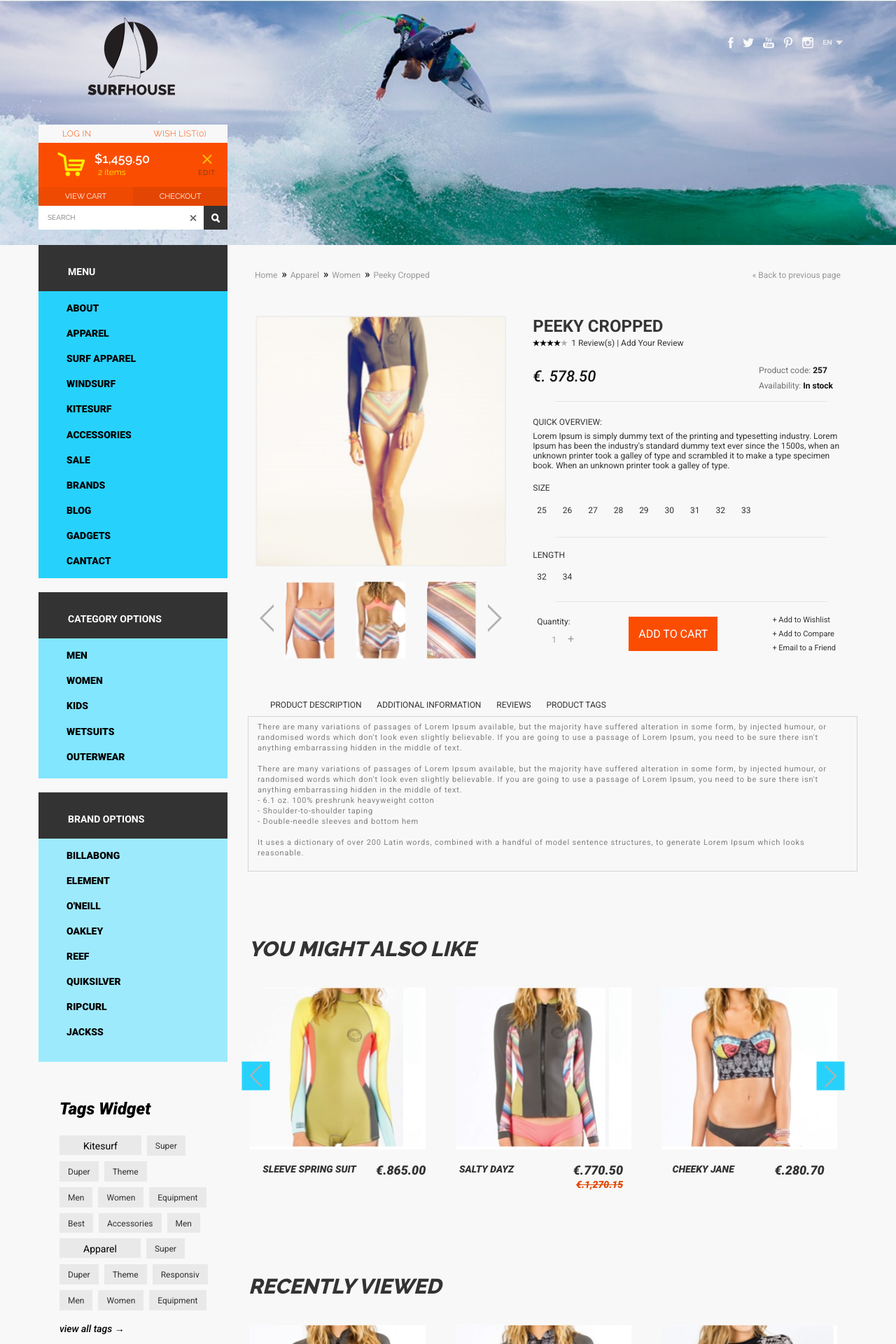
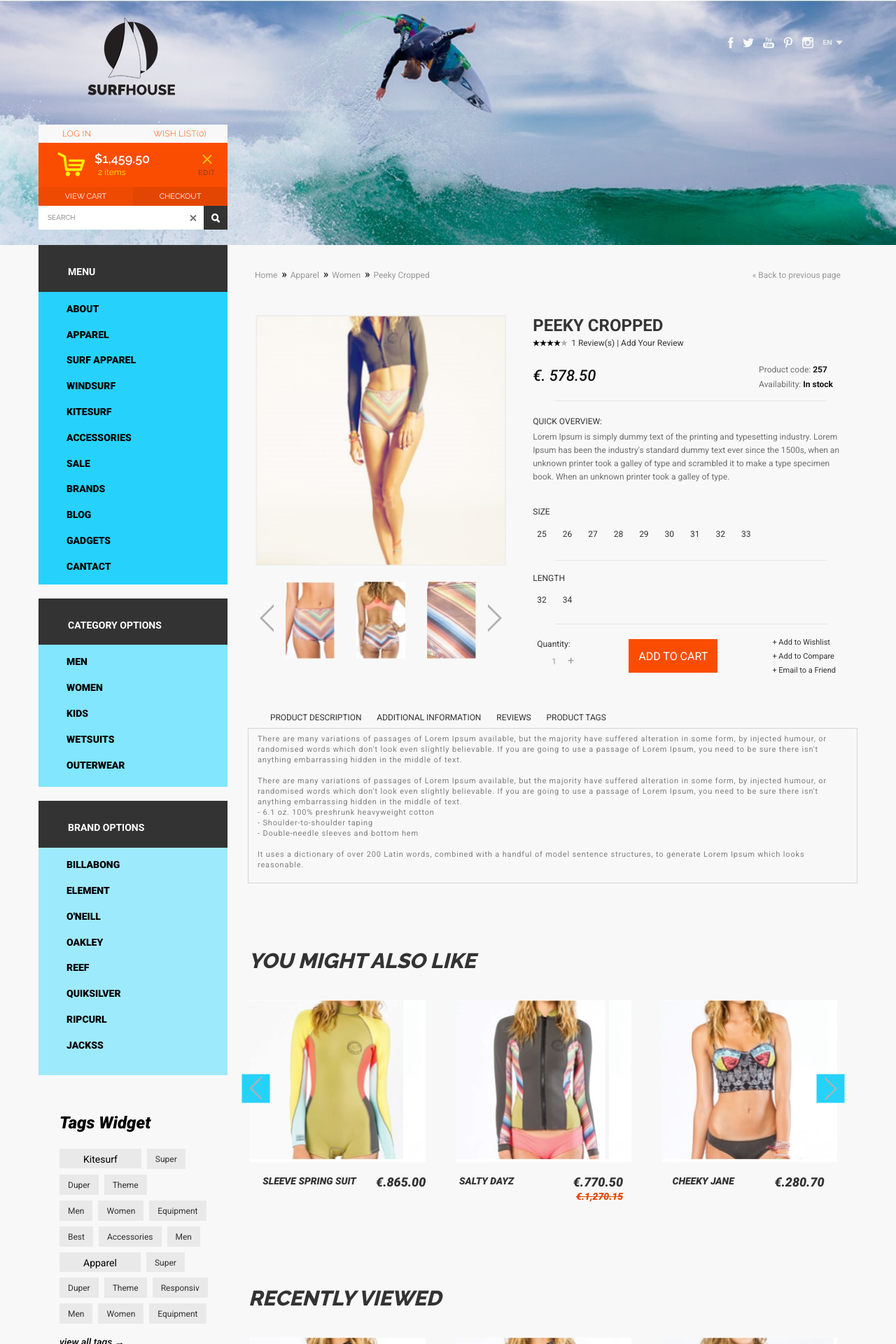
Before and after one commit to TSergey93/Surfhouse, a web app: file product description.html in a window 1280 px wide. Shown: the top 1920 px of the page at 70% size. Run offline with its HTML, style and script files only (its server is not run), Linux system fonts and the light colour scheme.

Commit message:
Добавлено выравнивание по ширине с переносами, сокращена запись font и другие мелкие исправления

```diff
--- a/css/main_css.css
+++ b/css/main_css.css
@@ -7,6 +7,7 @@
 
 body {
     background: #f8f8f8;
+    min-width: 284px;
 }
 
 .header_content,
@@ -397,14 +384,12 @@
     display: block;
     background-color: #333333;
     padding: 30px 0 20px 42px;
-    font-size: 14px;
-    font-weight: 700;
+    font: 700 14px/1.2 Roboto, sans-serif;
     color: #ffffff;
 }
 
 .left_sidebar section:not(.tags) ul {
-    font-size: 14px;
-    font-weight: 900;
+    font: 900 14px/1.2 Roboto, sans-serif;
 }
 
 .left_sidebar .menu ul {
@@ -447,11 +432,9 @@
 }
 
 .tags h2 {
-    padding: 21px 0 15px 30px;
+    padding: 21px 0 14px 30px;
     background: none;
-    font-size: 24px;
-    font-weight: 900;
-    font-style: italic;
+    font: italic 900 24px/1.2 Roboto, sans-serif;
     color: #000000;
 }
 
@@ -491,10 +474,8 @@
 
 .left_sidebar .tags span {
     margin-left: 30px;
-    font-size: 14px;
+    font: italic 400 14px/1.2 Roboto, sans-serif;
     color: #000000;
-    font-weight: 400;
-    font-style: italic;
 }
 
 .left_sidebar .tags span:hover {
@@ -713,27 +686,22 @@
     display: flex;
     justify-content: space-between;
     height: 21px;
-    font-size: 14px;
-    font-weight: 900;
-    font-style: italic;
-    line-height: 18px;
     color: #333333;
 }
 
 .products .product_name {
     display: inline-block;
-    position: static;
     min-width: 0%;
-    font-size: 14px;
-    line-height: 18px;
+    font: italic 900 14px/1.3 Roboto, sans-serif;
     margin-top: 0;
-    word-wrap: break-word;
+    -webkit-hyphens: auto;
+    -moz-hyphens: auto;
+    -ms-hyphens: auto;
 }
 
 .products span {
     position: relative;
-    font-size: 18px;
-    line-height: 20px;
+    font: italic 900 18px/20px Roboto, sans-serif;
     margin-top: 1px;
 }
 
@@ -796,6 +763,17 @@
 /* product catalog.html page end*/
 
 /* product description.html page begin*/
+
+.descriptions nav a,
+.overview div p,
+.price,
+.overview h2,
+.overview>span:nth-of-type(-n+2),
+.overview>ul li,
+.overview .privilege,
+.description li a {
+    font: 400 12px/1.1 Roboto, sans-serif;;
+}
 
 main .descriptions {
     max-width: 872px;
@@ -939,16 +912,12 @@
 }
 
 .price {
-    font-size: 12px;
-    font-weight: 400;
     color: #707070;
 }
 
 .price>span {
     margin-bottom: 5px;
-    font-size: 22px;
-    font-weight: 500;
-    font-style: italic;
+    font: italic 500 22px/1.2 Roboto, sans-serif;
     color: #111111;
 }
 
@@ -970,16 +939,12 @@
 .overview h2 {
     margin-top: 23px;
     margin-bottom: 6px;
-    font-size: 12px;
-    font-weight: 400;
     color: #353535;
 }
 
-.overview p:nth-of-type(2) {
+.overview>p {
     padding-bottom: 16px;
-    font-size: 12px;
-    font-weight: 400;
-    line-height: 16px;
+    font: 400 12px/1.6 Roboto, sans-serif;
     color: #707070;
 }
 
@@ -1034,12 +995,10 @@
     box-sizing: border-box;
     margin-top: 21px;
     padding: 0 6px;
-    font-size: 12px;
-    font-weight: 400;
     color: #353535;
 }
 
-.privilege div:nth-of-type(1) {
+.privilege div {
     margin-top: 1px;
 }
 
@@ -1059,8 +1018,7 @@
     display: inline-block;
     padding: 16px 14px 14px;
     background: #fb4d01;
-    font-size: 16px;
-    font-weight: 400;
+    font: 400 16px/1.1 Roboto, sans-serif;
     color: #ffffff;
 }
 
@@ -1069,10 +1027,9 @@
     box-shadow: inset 0 0 20px -5px black;
 }
 
-.privilege div:nth-of-type(2) {
+.privilege ul {
     margin-top: -5px;
-    font-size: 11px;
-    line-height: 20px;
+    font: 11px/20px Roboto, sans-serif;
 }
 
 .descriptions .description {
@@ -1087,15 +1044,13 @@
     display: inline-block;
 }
 
-.description li:nth-of-type(n+2) {
+.description li:not(:first-child) {
     margin-left: -15px;
 }
 
 .description li a {
     display: inline-block;
     padding: 13px 17px 9px 16px;
-    font-size: 12px;
-    font-weight: 400;
     letter-spacing: -0.005em;
     color: #333333;
 }
--- a/product catalog.html
+++ b/product catalog.html
@@ -6,7 +6,7 @@
         <title>Surfhouse</title>
         <link rel="stylesheet" type="text/css" href="css/Normalize.css">
         <link href="https://fonts.googleapis.com/css?family=Raleway:300,400,600,700,800,900|Roboto:400,700,900,900i" rel="stylesheet">
-        <link rel="stylesheet" type="text/css" href="css/main_css.css?v=1.3">
+        <link rel="stylesheet" type="text/css" href="css/main_css.css?v=1.5">
     </head>
     <body class="product_catalog">
         <header>
--- a/product description.html
+++ b/product description.html
@@ -6,7 +6,7 @@
         <title>Surfhouse</title>
         <link rel="stylesheet" type="text/css" href="css/Normalize.css">
         <link href="https://fonts.googleapis.com/css?family=Raleway:300,400,600,700,800,900|Roboto:400,500i,700,900,900i" rel="stylesheet">
-        <link rel="stylesheet" type="text/css" href="css/main_css.css?v=1.3">
+        <link rel="stylesheet" type="text/css" href="css/main_css.css?v=1.5">
     </head>
     <body class="product_description">
         <header>
@@ -325,11 +325,11 @@
                                 <span>1 <span>+</span></span>
                             </div>
                             <a>ADD TO CART</a>
-                            <div>
-                                +  Add to Wishlist<br>
-                                +  Add to Compare<br>
-                                +  Email to a Friend
-                            </div>
+                            <ul>
+                                <li>+  Add to Wishlist</li>
+                                <li>+  Add to Compare</li>
+                                <li>+  Email to a Friend</li>
+                            </ul>
                         </div>
                     </section>
                     <section class="description">
```
Also changed, not shown: other parts of css/main_css.css (+55 -90 lines).
